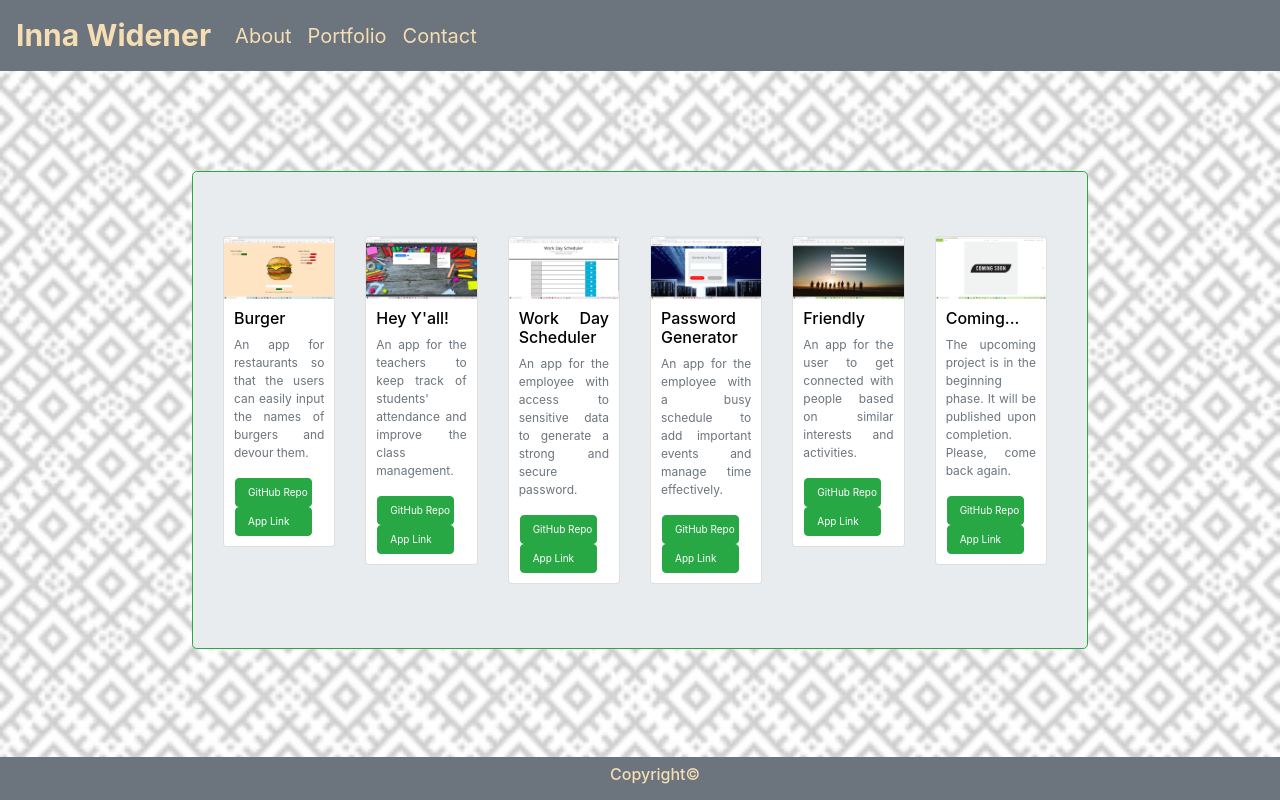
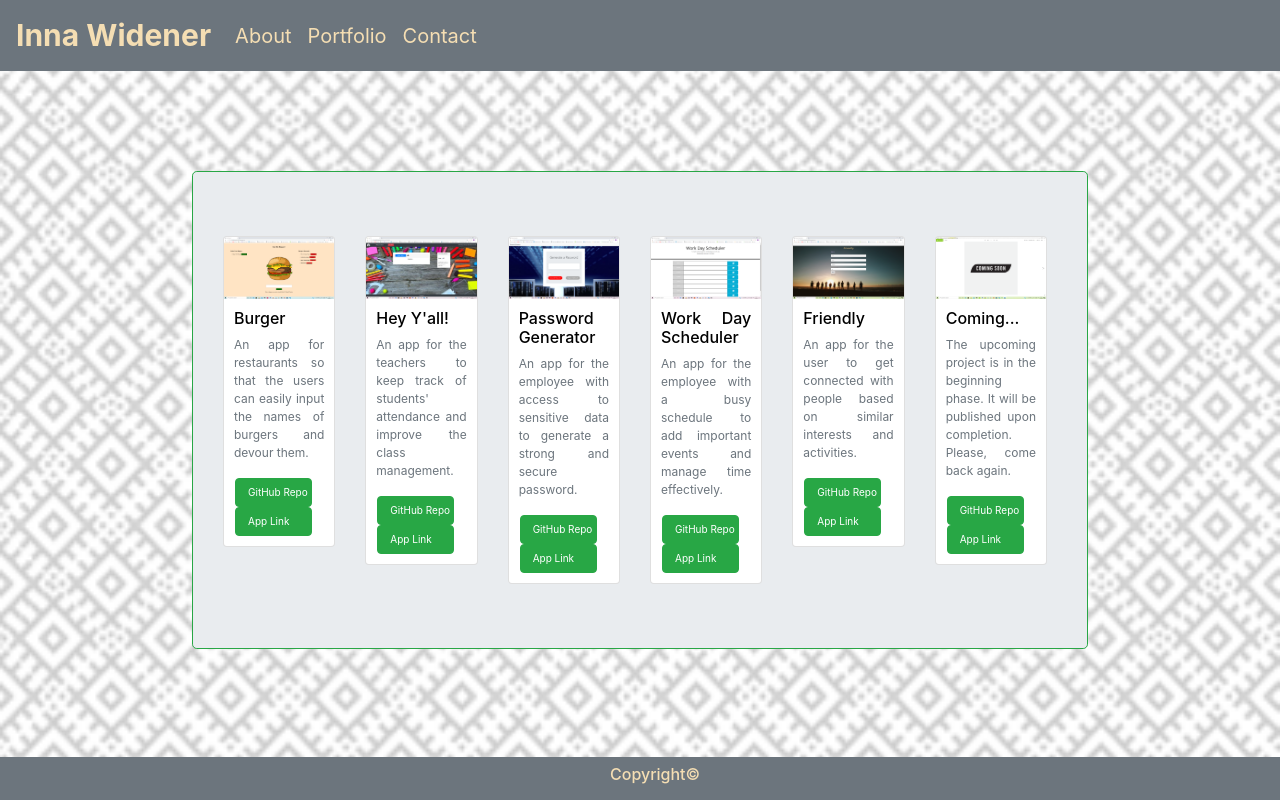
Before and after one commit to iwidener/Professional-Portfolio, a React (Create React App) app: page /Professional-Portfolio/portfolio in a window 1280 px wide. Built offline with nearby package versions, Linux system fonts and the light colour scheme.

Commit message:
Two cards were switched and edited.

```diff
--- a/src/components/Card/index.js
+++ b/src/components/Card/index.js
@@ -47,7 +47,7 @@ function Card(props) {
                     <img src={img3} alt="visual-presentation3" className="card-img-top" />
 
                     <div className="card-body text-dark">
-                        <h6 className="title">Work Day Scheduler</h6>
+                        <h6 className="title">Password Generator</h6>
                         <p className="card-text text-secondary">
                             An app for the employee with access to sensitive data to generate a strong and secure password.</p>
                         <a href="https://github.com/iwidener/Work-Day-Scheduler" className="btn btn-success">GitHub Repo</a>
@@ -62,7 +62,7 @@ function Card(props) {
                     <img src={img4} alt="visual-presentation4" className="card-img-top" />
 
                     <div className="card-body text-dark">
-                        <h6 className="title">Password Generator</h6>
+                        <h6 className="title">Work Day Scheduler</h6>
                         <p className="card-text text-secondary">
                             An app for the employee with a busy schedule to add important events and manage time effectively.</p>
                         <a href="https://github.com/iwidener/Password-Generator" className="btn btn-success">GitHub Repo</a>
```
Also changed, not shown: src/components/Card/visual-presentation3.png, src/components/Card/visual-presentation4.png.
